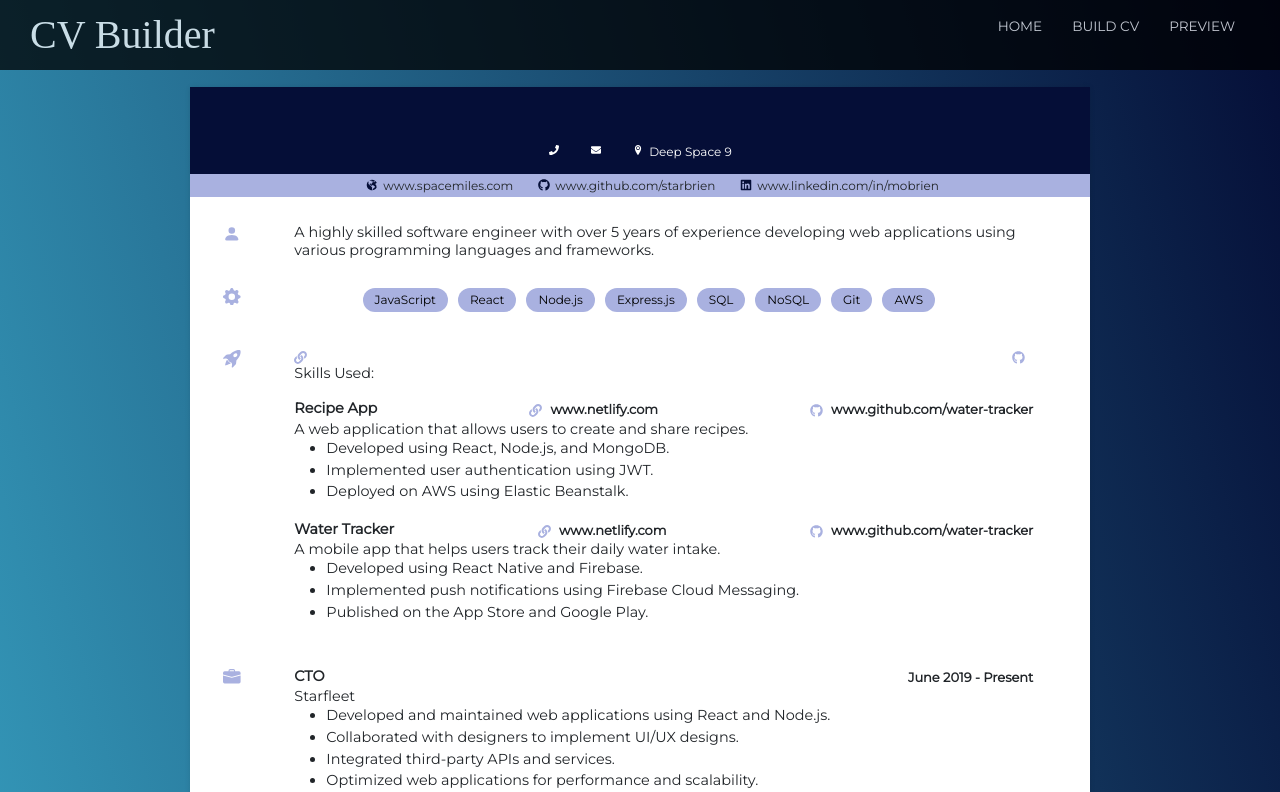
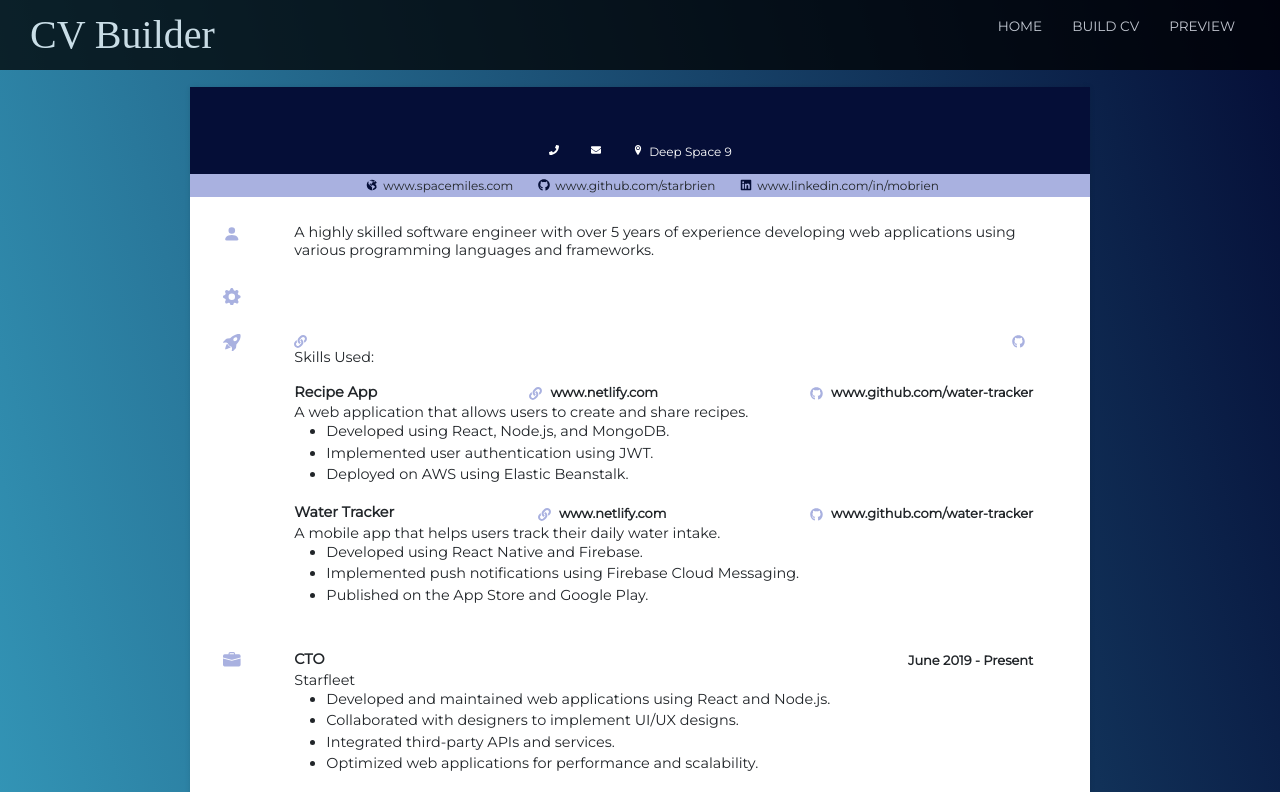
Before and after one commit to maijako/CV-generator, a React (Create React App) app: page /preview in a window 1280 px wide. Shown: the top 792 px of the page. Built offline with nearby package versions, Linux system fonts and the light colour scheme; a web font is replaced by a local one; what @react-pdf/renderer would draw is missing.

Commit message:
implement skills section via redux

```diff
--- a/src/components/cvcomponents/BasicUserInfo.js
+++ b/src/components/cvcomponents/BasicUserInfo.js
@@ -8,7 +8,7 @@ import { useDispatch, useSelector } from "react-redux";
 import { setProfile } from "../../state/profile";
 
 
-//pass the state.profile down as props in Basic User Info
+//pass the state.profile in Basic User Info
 //store useSelector and useDispatch in variables
 
 function BasicUserInfo() {
--- a/src/components/cvcomponents/SkillsSection.js
+++ b/src/components/cvcomponents/SkillsSection.js
@@ -2,8 +2,21 @@ import React from "react";
 import { TextField } from '@mui/material';
 import Autocomplete from '@mui/material/Autocomplete';
 import skillsList from "./skills.json";
+//import useDispatch and useSElector hooks from react-redux into the form
+import { useDispatch, useSelector } from "react-redux";
+import { setTechnologies } from "../../state/technologies";
+
+
 
 function SkillsSection() {
+    //dispatch the setTechnologies action when the user selects a skill from the list of tecnologies
+    const dispatch = useDispatch();
+    const selectedTechnologies = useSelector(state => state.technologies.technologies);
+
+    const handleTechSelection = (event, newValue) => {
+        dispatch(setTechnologies({technologies: newValue }));
+    }
+
 
     return (
         <>
@@ -13,9 +26,14 @@ function SkillsSection() {
                 id="tags-outlined"
                 options={skillsList}
                 getOptionLabel={(option) => option.title}
+                //add value and onChange function implementation
+                value={selectedTechnologies}
+                onChange={handleTechSelection}
+
 
                 filterSelectedOptions
                 renderInput={(params) => (
+
                 <TextField
                     {...params}
                     label="Skills Set"
--- a/src/cv_designs/designOne/MainSectionOne.js
+++ b/src/cv_designs/designOne/MainSectionOne.js
@@ -8,12 +8,13 @@ import { useSelector } from 'react-redux';
 
 
 function MainSectionOne() {
-  //use the useSElector and store it in a profile const
-  //the profile const is the passed down in the html
+  //useSelectors for accessing data from the redux store
   const profile = useSelector(state => state.profile);
   console.log(profile);
+  const projects = useSelector(state => state.project);
+  const technologies = useSelector(state => state.technologies.technologies);
 
-  const projects = useSelector(state => state.project);
+
   return (
     <>
       <header className="candidateName">
@@ -48,14 +49,17 @@ function MainSectionOne() {
         </div>
         <div className="section-skills">
           <ul className="skills-ul">
-            <li className="skills-li">JavaScript</li>
+            {technologies.map((technology, index) => (
+              <li key={index} className="skills-li">{technology.title}</li>
+            ))}
+            {/* <li className="skills-li">JavaScript</li>
             <li className="skills-li">React</li>
             <li className="skills-li">Node.js</li>
             <li className="skills-li">Express.js</li>
             <li className="skills-li">SQL</li>
             <li className="skills-li">NoSQL</li>
             <li className="skills-li">Git</li>
-            <li className="skills-li">AWS</li>
+            <li className="skills-li">AWS</li> */}
           </ul>
         </div>
       </div>
--- a/src/state/skills.js
+++ /dev/null
@@ -1,14 +0,0 @@
-import { createSlice } from "@reduxjs/toolkit";
-
-const skillsSlice = createSlice({
-  name: 'skills',
-  initialState: { skills: [] },
-  reducers: {
-    setSkills(state, action) {
-      state.skills = action.payload.skills
-    },
-  }
-})
-
-export const { setSkills} = skillsSlice.actions
-export default skillsSlice.reducer
--- a/src/state/store.js
+++ b/src/state/store.js
@@ -1,14 +1,14 @@
 import { configureStore } from '@reduxjs/toolkit';
 import profileReducer from './profile';
 import projectReducer from './project';
-import skillsReducer from './skills';
+import technologiesReducer from './technologies';
 //import reducers here
 
 export const store = configureStore({
   reducer: {
     profile: profileReducer,
     project: projectReducer,
-    skills: skillsReducer,
+    technologies: technologiesReducer,
    //add reducers here
   }
 })
--- /dev/null
+++ b/src/state/technologies.js
@@ -0,0 +1,14 @@
+import { createSlice } from "@reduxjs/toolkit";
+
+const technologiesSlice = createSlice({
+  name: 'technologies',
+  initialState: { technologies: [] },
+  reducers: {
+    setTechnologies(state, action) {
+      state.technologies = action.payload.technologies
+    },
+  }
+})
+
+export const { setTechnologies} = technologiesSlice.actions
+export default technologiesSlice.reducer
```
